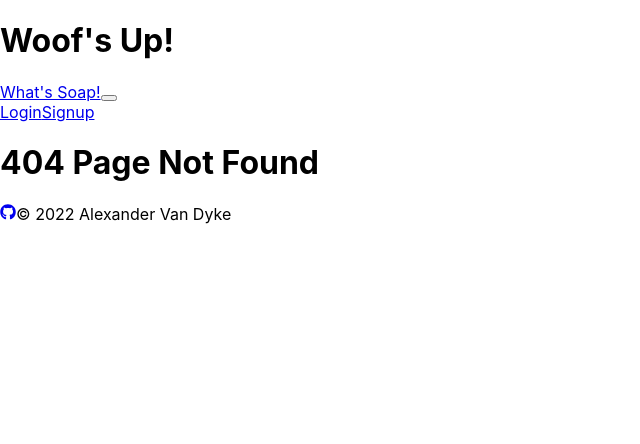
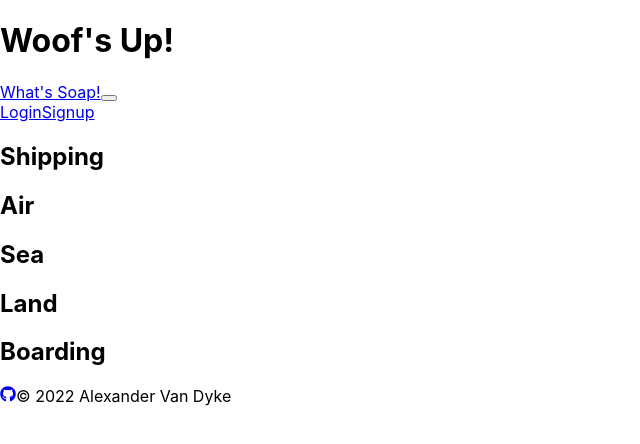
Before and after one commit to AlexandertheGreat491/Woofs_Up, a React (Create React App) app in the folder client/: page / in a window 1280 px wide. Before the commit this address had no page. Shown: the top 444 px of the page, without its empty margins (0-640 px from the left). Built offline with nearby package versions, Linux system fonts and the light colour scheme.

Commit message:
created Travel component, started cards, added Travel to Home, and added Home page to the App.js

```diff
--- a/client/src/App.js
+++ b/client/src/App.js
@@ -5,6 +5,7 @@ import Footer from "./components/Footer";
 import Nav from "./components/Nav";
 // import pages
 import NoMatch from "./pages/NoMatch";
+import Home from './pages/Home';
 import { BrowserRouter as Router, Routes, Route } from "react-router-dom";
 
 import "./App.css";
@@ -17,6 +18,10 @@ function App() {
         <Header></Header>
         <Nav></Nav>
         <Routes>
+        <Route
+            path="/"
+            element={<Home />}
+          />
           <Route
           path="*"
           element={<NoMatch/>}
--- /dev/null
+++ b/client/src/components/Travel/index.js
@@ -0,0 +1,27 @@
+import React from 'react';
+
+const Travel = () => {
+    return (
+        <>
+        <div>
+        <div className='card container'>
+            <h2>Shipping</h2>
+        </div>
+        <div className='card container'>
+             <h2>Air</h2>
+        </div>
+        <div className='card container'>
+            <h2>Sea</h2>
+        </div>
+        <div className='card container'>
+            <h2>Land</h2>
+        </div>
+        <div className='card container'>
+            <h2>Boarding</h2>
+        </div>
+        </div>
+        </>
+    );
+}
+
+export default Travel;
--- a/client/src/pages/Home.js
+++ b/client/src/pages/Home.js
@@ -0,0 +1,12 @@
+import React from 'react';
+import Travel from "../components/Travel";
+
+const Home = () => {
+    return (
+        <div>
+            <Travel />
+        </div>
+    );
+};
+
+export default Home;
```
